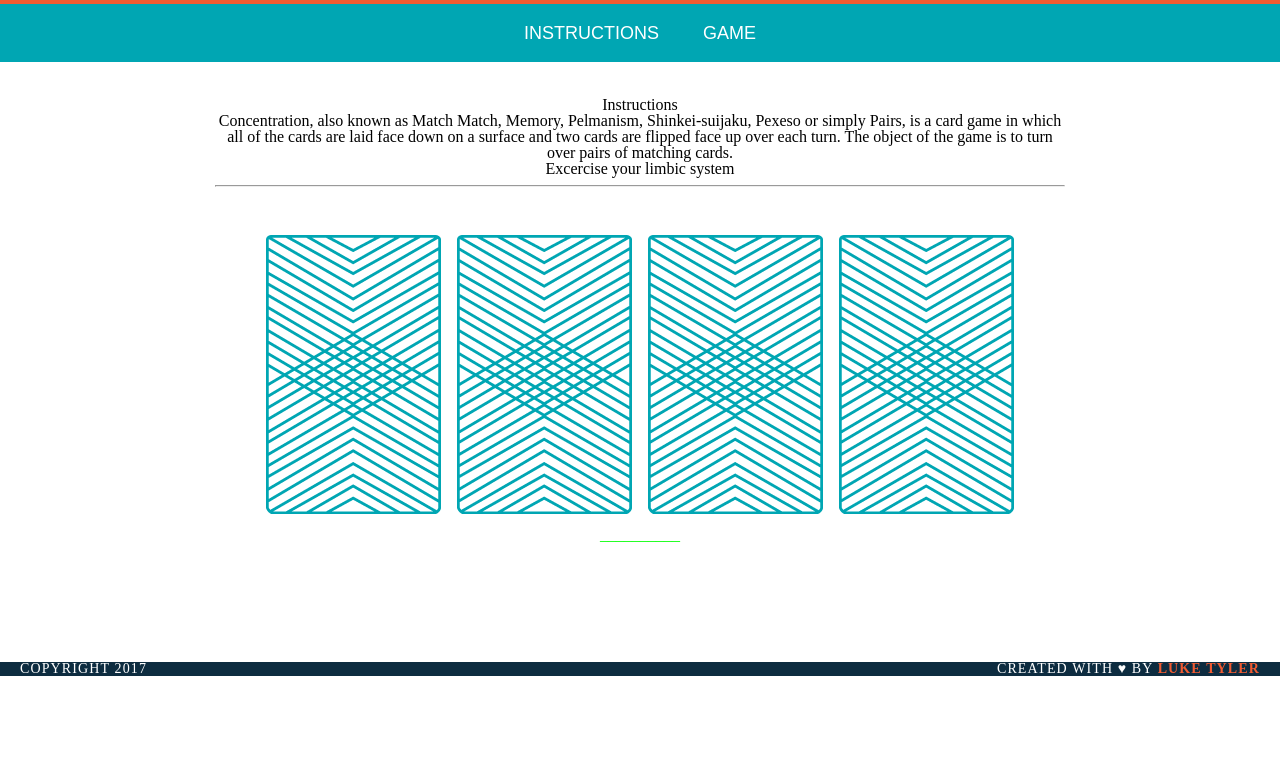
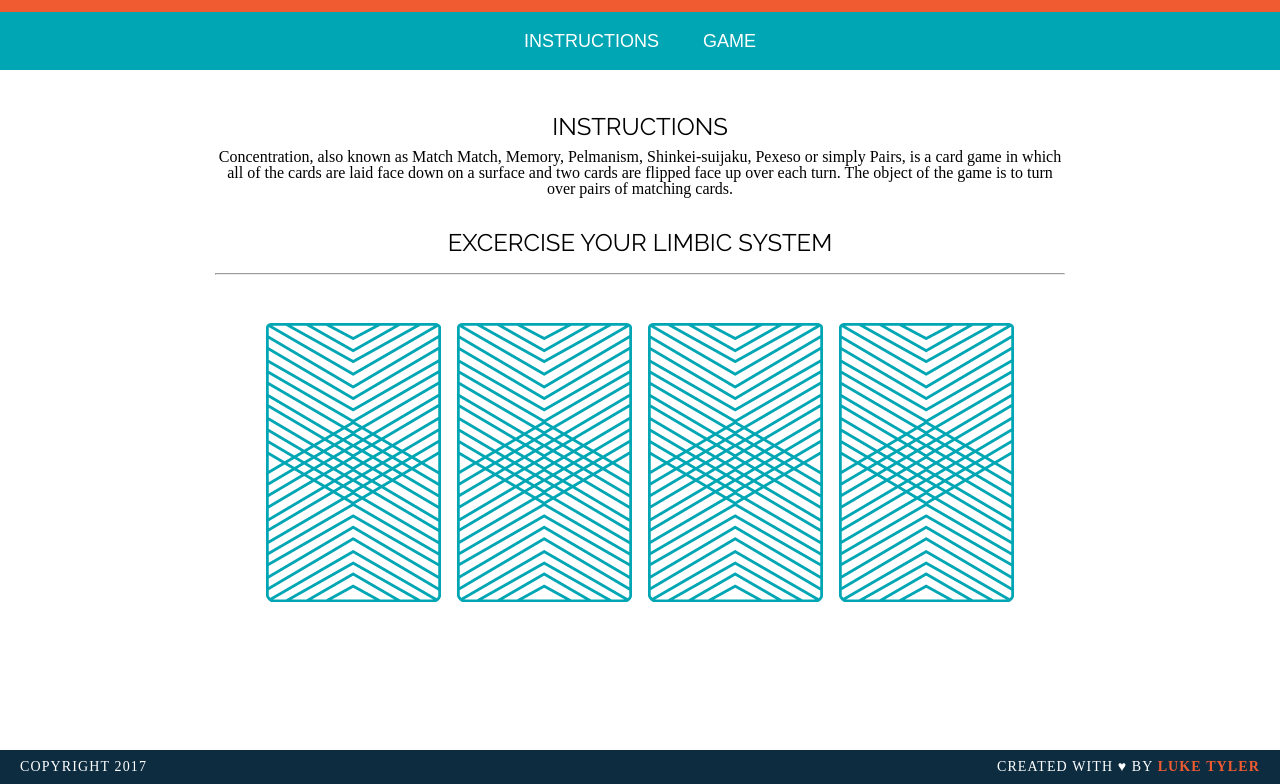
Before and after one commit to jltyler/memorygame, a plain HTML site: page index.html in a window 1280 px wide. Shown: the part 72-856 px from the top of the page. Before the commit the page ends 800 px from the top, so only its background shows below. Drawn offline with Linux system fonts and the light colour scheme; a web font is replaced by a local one.

Commit message:
Made things a little prettier.

```diff
--- a/css/style.css
+++ b/css/style.css
@@ -5,10 +5,18 @@ body {
 
 h1 {
   font-family: "Raleway", sans-serif;
+  font-size: 24px;
   font-weight: 400;
   margin: 0;
   text-transform: uppercase;
   color: #fff;
+}
+
+h2 {
+  font-family: "Raleway", sans-serif;
+  font-size: 24px;
+  text-transform: uppercase;
+  padding: 10px 0;
 }
 
 p {
@@ -45,6 +53,10 @@ main {
   margin: 35px auto;
 }
 
+main p {
+  padding-bottom: 24px;
+}
+
 img {
   margin: 40px 8px 0;
 }
@@ -55,7 +67,7 @@ img {
 
 footer {
   text-transform: uppercase;
-  padding: 0 20px;
+  padding: 10px 20px;
   background-color: #0d2c40;
   color: #fff;
   font-size: 14px;
@@ -78,7 +90,7 @@ footer {
 
 .info {
   height: 100px;
-  width: 100px;
+  width: 180px;
   margin: 10px auto;
   color: #0f0;
 }
--- a/index.html
+++ b/index.html
@@ -26,7 +26,6 @@
       <div id="game-board" class="board clearfix">
       </div>
       <div id="info-label" class="info clearfix">
-        __________
       </div>
     </main>
     <footer class="clearfix">
--- a/js/main.js
+++ b/js/main.js
@@ -32,9 +32,11 @@ function checkMatch() {
   if (cardsInPlay.length >= 2) {
     if (cardsInPlay[0].rank === cardsInPlay[1].rank) {
       info_text.textContent = 'You found a match!';
+      info_text.style.color = '#00ff00';
       // alert('You found a match!');
     } else {
-      info_text.textContent = 'You found a match!';
+      info_text.textContent = 'Sorry, try again.';
+      info_text.style.color = '#ff0000';
       // alert("Sorry, try again.");
     }
     cardsInPlay = []; // Clear the cardsInPlay array
```
